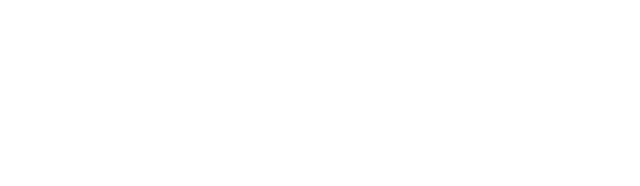
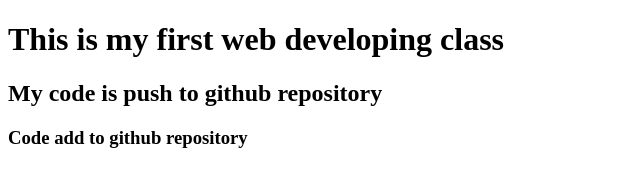
Before and after one commit to mdesrafil55/MY-CODDING, a plain HTML site: page index.html in a window 1280 px wide. Shown: the whole page, without its empty margins (0-640 px from the left). Drawn offline with Linux system fonts and the light colour scheme.

Commit message:
added header

```diff
--- a/index.html
+++ b/index.html
@@ -7,6 +7,8 @@
     <title>My Wev Developping Coding</title>
 </head>
 <body>
-
+    <h1>This is my first web developing class </h1>
+    <h2>My code is push to github repository</h2>
+    <h3>Code add to github repository</h3>
 </body>
 </html>
```
